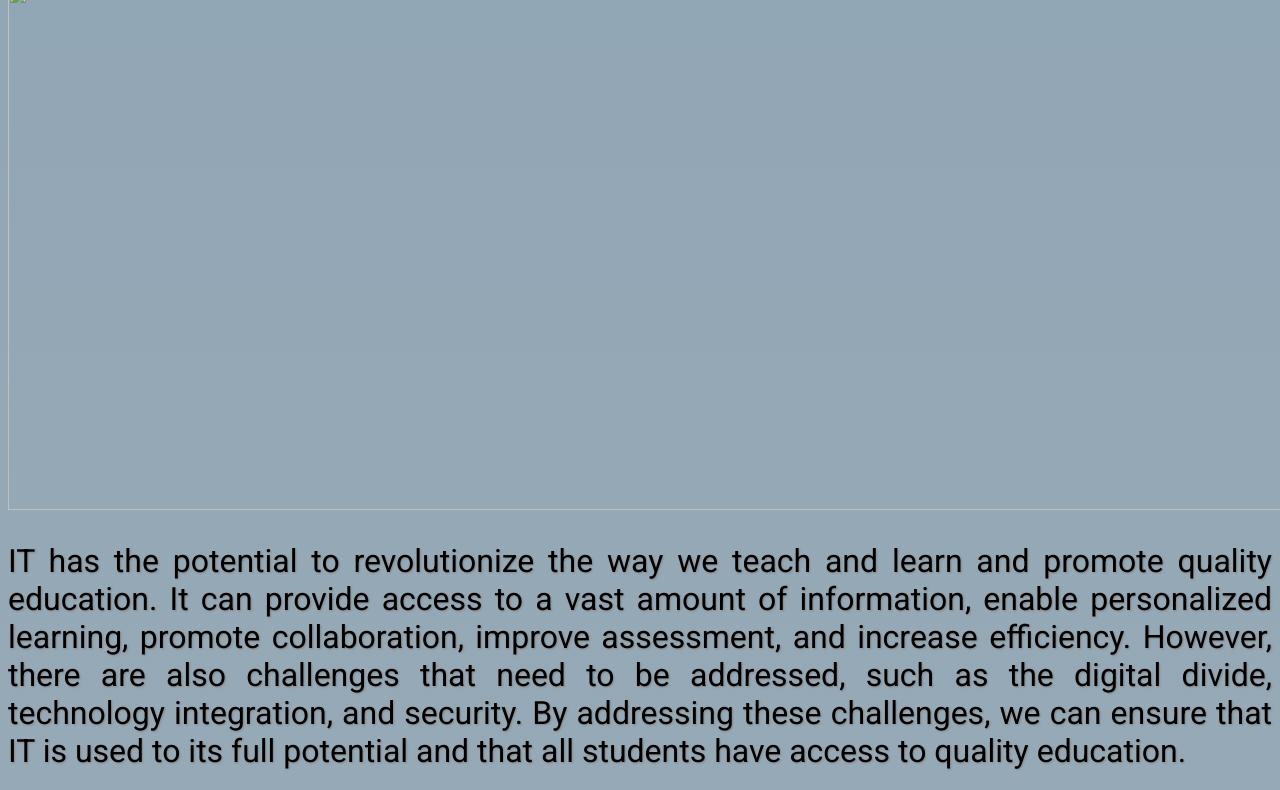
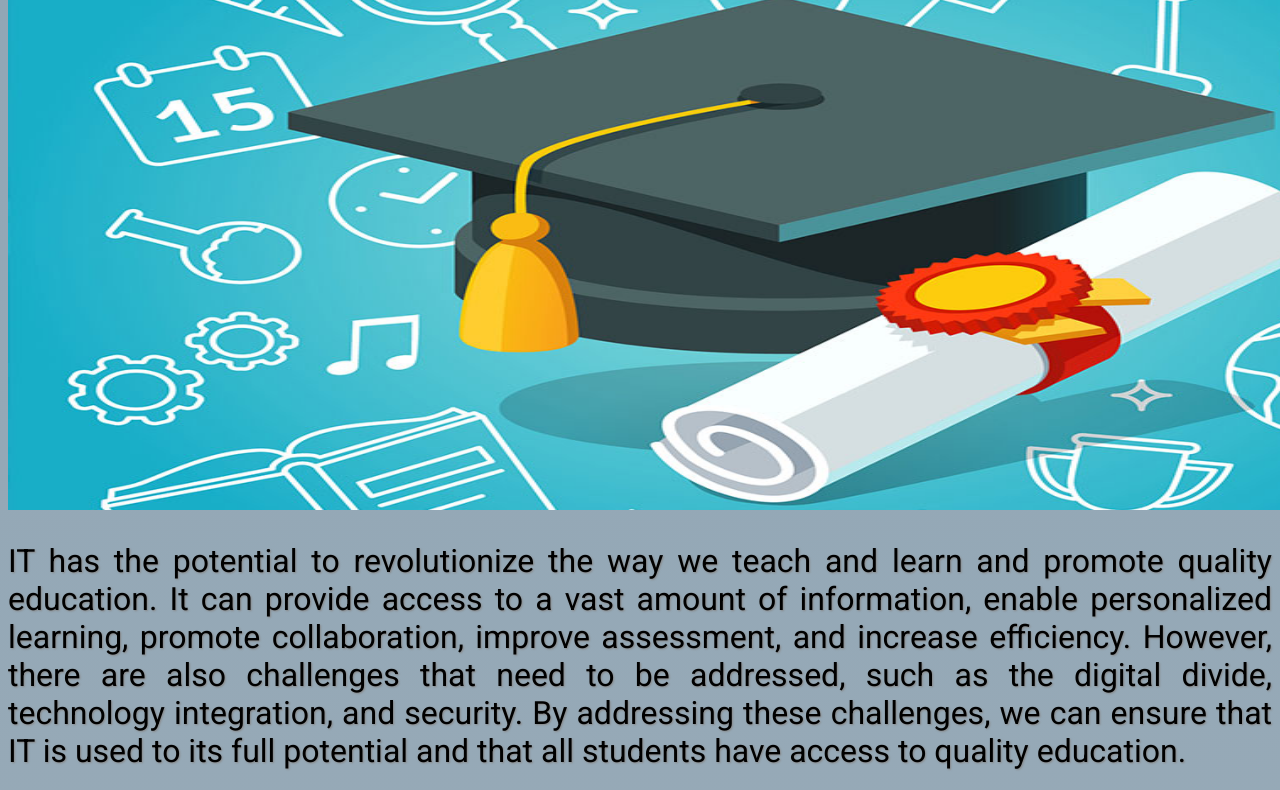
Before and after one commit to Vadlamudi-Puneeth/CHE, a plain HTML site: page IT FOR QUALILTY EDUCATION.html in a window 1280 px wide. Shown: the part 105-895 px from the top of the page. Drawn offline with Linux system fonts and the light colour scheme.

Commit message:
added new image

```diff
--- a/IT FOR QUALILTY EDUCATION.html
+++ b/IT FOR QUALILTY EDUCATION.html
@@ -21,7 +21,7 @@
     </div>
 </div>
 <div>
-<img src="bigpicture" width="1519px" height="525px">
+<img src="ramana.jpg" width="1519px" height="525px">
 </div>
 <p class="body-content"> IT has the potential to revolutionize the way we teach and learn and promote quality education.
     It can provide access to a vast amount of information, enable personalized learning, promote collaboration, improve assessment,
```
Also changed, not shown: ramana.jpg (added).
